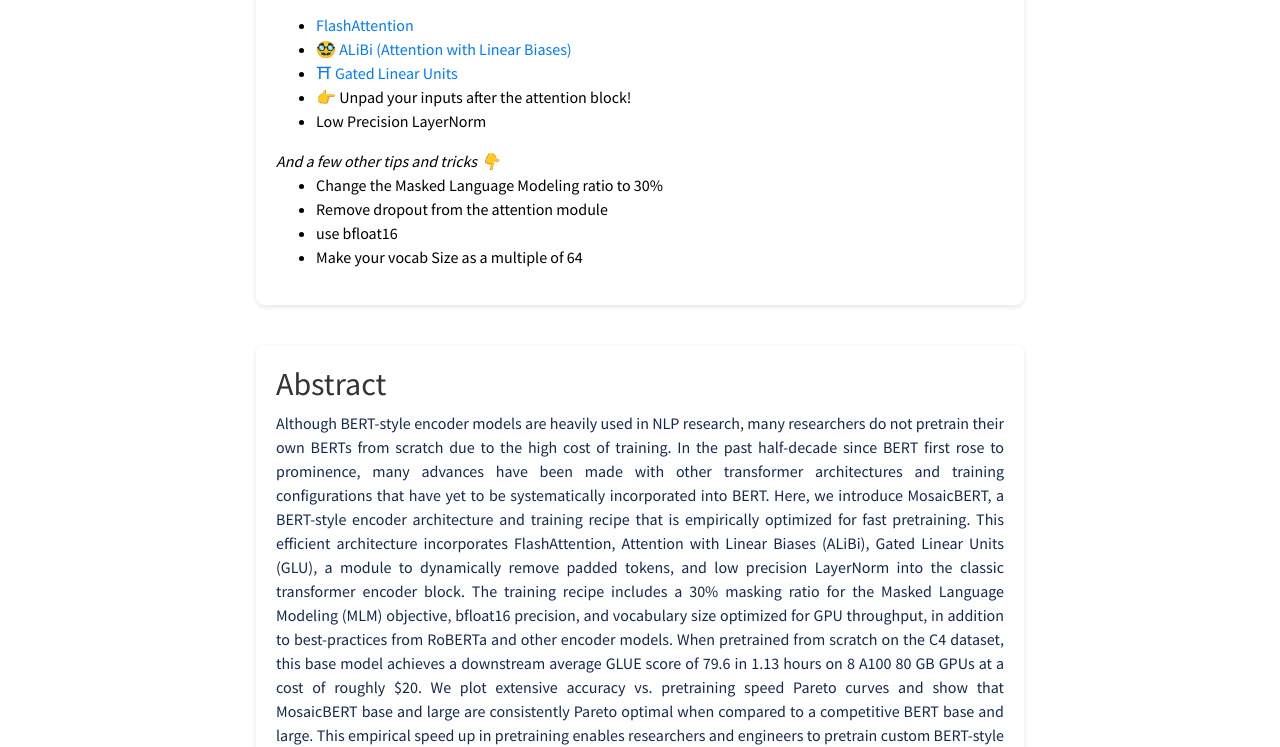
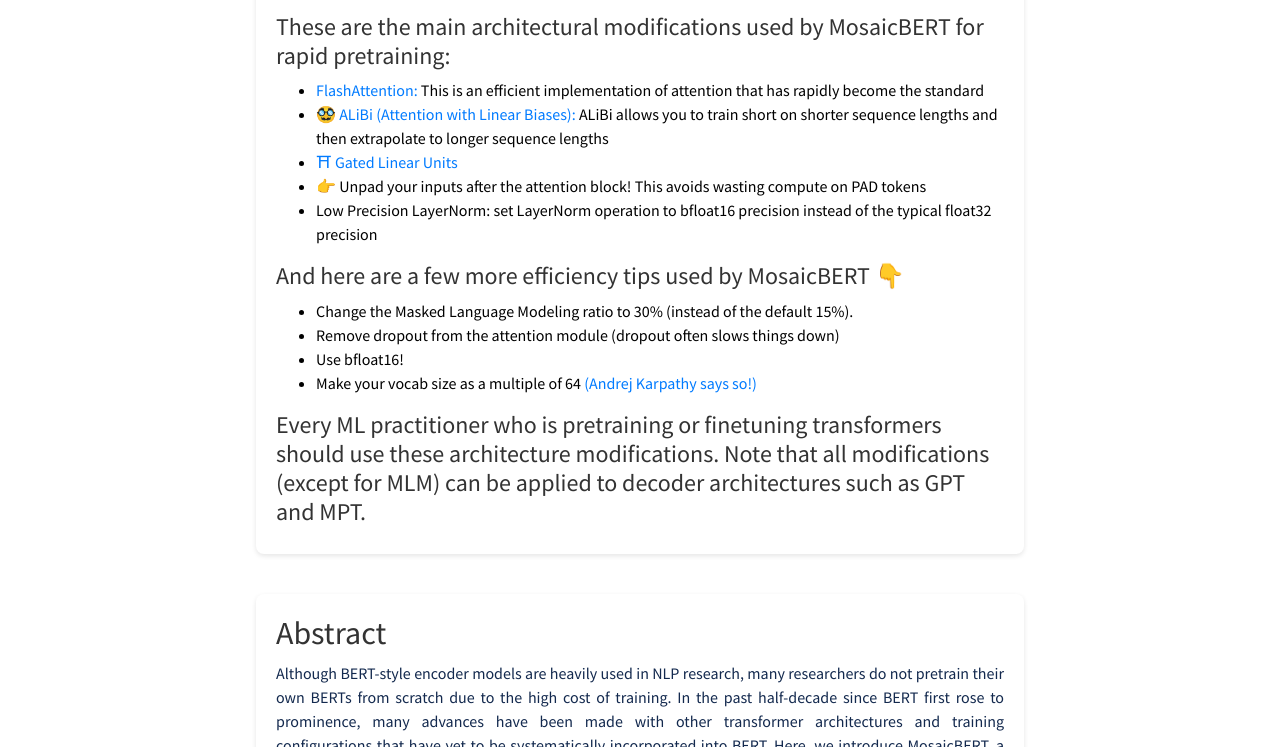
Before and after one commit to mosaicbert/mosaicbert.github.io, a plain HTML site: page index.html in a window 1280 px wide. Shown: the part 437-1184 px from the top of the page. Drawn offline with nearby package versions, Linux system fonts and the light colour scheme.

Commit message:
add more detail

```diff
--- a/index.html
+++ b/index.html
@@ -36,8 +36,9 @@
             </div>
         </div>
         <div class="buttons" style="margin-bottom: 8px;">
+            <a class="btn btn-primary" role="button" href="https://www.mosaicml.com/blog/mosaicbert">Blogpost</a>
+            <a class="btn btn-primary" role="button" href="https://openreview.net/forum?id=5zipcfLC2Z">Paper</a>
             <a class="btn btn-primary" role="button" href="https://github.com/mosaicml/examples/tree/main/examples/benchmarks/bert">GitHub</a>
-            <a class="btn btn-primary" role="button" href="https://openreview.net/forum?id=5zipcfLC2Z">Paper</a>
             <a class="btn btn-primary" role="button" href="https://huggingface.co/collections/mosaicml/mosaicbert-6564f20cfd712e8aa84c29e4">Hugging Face</a>
         </div>
         <div><p></p></div>
@@ -46,33 +47,43 @@
         <div class="container" style="max-width: 768px;" >
             <div class="row">
                 <div class="col-md-12">
-                    <h2>How to Speed up BERT Pretraining</h2>
+                    <h2>TLDR; How to Speed up Transformer Pretraining</h2>
+                </div>
+            </div>
+            <div class="row">
+                <div class="col-md-12">
+                    <h4>These are the main architectural modifications used by MosaicBERT for rapid pretraining:</h4>
                 </div>
             </div>
             <div class="row">
                 <div class="col-md-12">
                     <ul>
-                        <li><a href="https://github.com/Dao-AILab/flash-attention">FlashAttention</a></li>
-                        <li><a href=https://github.com/ofirpress/attention_with_linear_biases>&#x1f978 ALiBi (Attention with Linear Biases)</a></li>
+                        <li><a href="https://github.com/Dao-AILab/flash-attention">FlashAttention:</a> This is an efficient implementation of attention that has rapidly become the standard</li>
+                        <li><a href=https://github.com/ofirpress/attention_with_linear_biases>&#x1f978 ALiBi (Attention with Linear Biases):</a> ALiBi allows you to train short on shorter sequence lengths and then extrapolate to longer sequence lengths</li>
                         <li><a href="https://docs.mosaicml.com/projects/composer/en/latest/method_cards/gated_linear_units.html">&#x26E9 Gated Linear Units</a></li>
-                        <li>&#128073 Unpad your inputs after the attention block!</li>
-                        <li>Low Precision LayerNorm</li>
+                        <li>&#128073 Unpad your inputs after the attention block! This avoids wasting compute on PAD tokens</li>
+                        <li>Low Precision LayerNorm: set LayerNorm operation to bfloat16 precision instead of the typical float32 precision</li>
                     </ul>
                 </div>
             </div>
             <div class="row">
                 <div class="col-md-12">
-                    <em> And a few other tips and tricks &#128071</em>
+                    <h4> And here are a few more efficiency tips used by MosaicBERT &#128071</h4>
                 </div>
             </div>
             <div class="row">
                 <div class="col-md-12">
                     <ul>
-                        <li>Change the Masked Language Modeling ratio to 30%</li>
-                        <li>Remove dropout from the attention module</li>
-                        <li>use bfloat16</li>
-                        <li>Make your vocab Size as a multiple of 64</li>
+                        <li>Change the Masked Language Modeling ratio to 30% (instead of the default 15%). </li>
+                        <li>Remove dropout from the attention module (dropout often slows things down)</li>
+                        <li>Use bfloat16!</li>
+                        <li>Make your vocab size as a multiple of 64 <a href="https://twitter.com/karpathy/status/1621578354024677377">(Andrej Karpathy says so!)</a></li>
                     </ul>
+                </div>
+            </div>
+            <div class="row">
+                <div class="col-md-12">
+                    <h4>Every ML practitioner who is pretraining or finetuning transformers should use these architecture modifications. Note that all modifications (except for MLM) can be applied to decoder architectures such as GPT and MPT.</h4>
                 </div>
             </div>
         </div>
```
